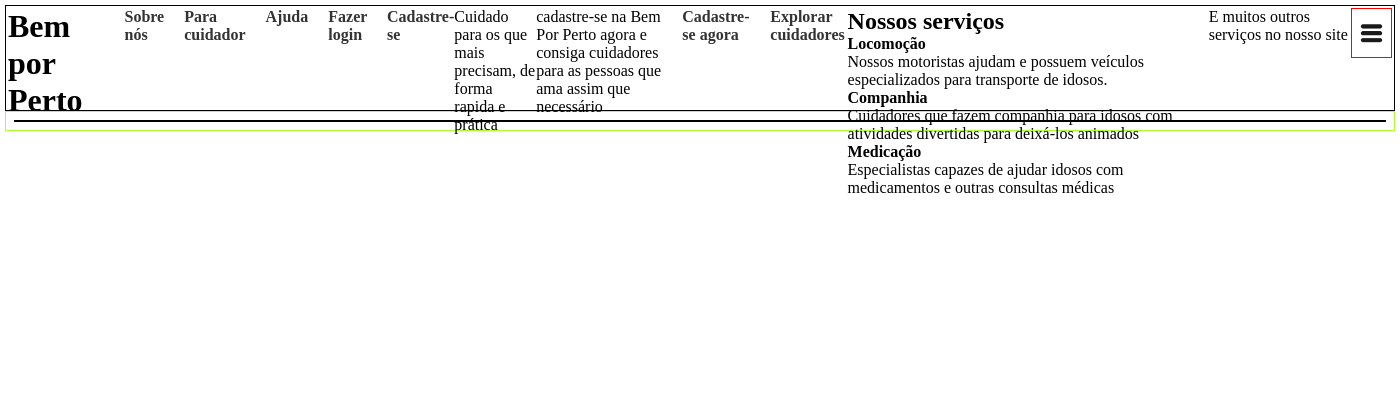
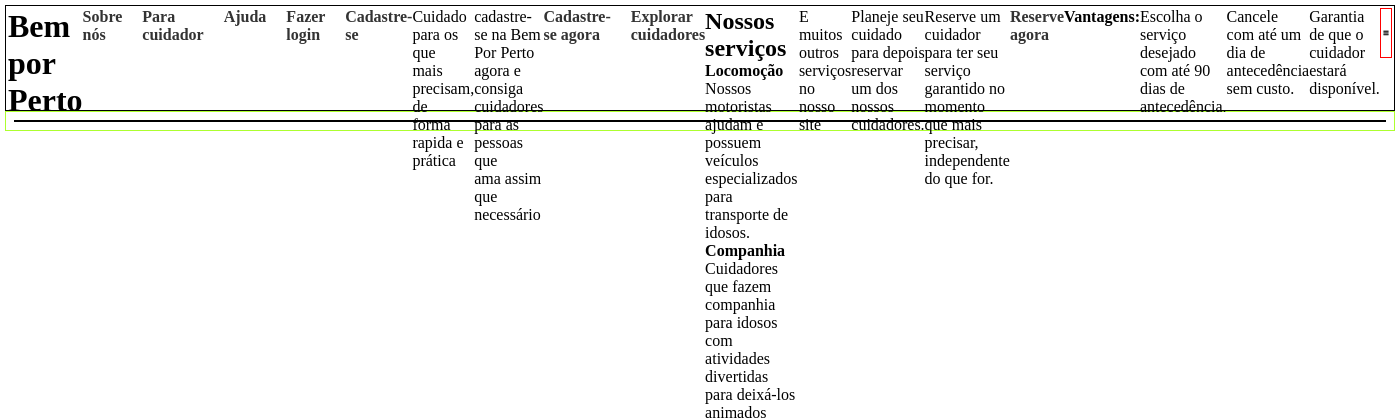
Before and after one commit to Pablo-FullStack-Dev/bem-por-perto, a Flask app: page /inicial in a window 1400 px wide. Shown: the top 420 px of the page. Run offline with Flask 3, Linux system fonts and the light colour scheme.

Commit message:
Update index.html

```diff
--- a/templates/index.html
+++ b/templates/index.html
@@ -45,6 +45,17 @@
               </div>
             </section>
             <p class="descricao">E muitos outros serviços no nosso site</p>
+            <p class="descri">Planeje seu cuidado<br>para depois reservar<br>um dos nossos cuidadores.</p>
+            <p class="descricao">Reserve um cuidador<br>para ter seu serviço<br>garantido no momento<br>que mais precisar,<br>independente do que for.</p>
+            <nav>
+              <ul>
+                <li><a href="{{ url_for('reserve') }}" class="btn">Reserve agora</a></li>
+              </ul>
+            </nav>
+            <h4>Vantagens:</h4>
+            <p class="descricao">Escolha o serviço desejado<br>com até 90 dias de<br>antecedência.</p>
+            <p class="descricao">Cancele com até um dia de<br>antecedência sem custo.</p>
+            <p class="descricao">Garantia de que o cuidador<br>estará disponível.</p>
             <div class="container" id="espaco">
                <button type="button" id="menu" aria-controls="zona" aria-expanded="false" aria-label="Abrir menu"></button>
                <nav class="caixa-fechada" id="zona">
```
